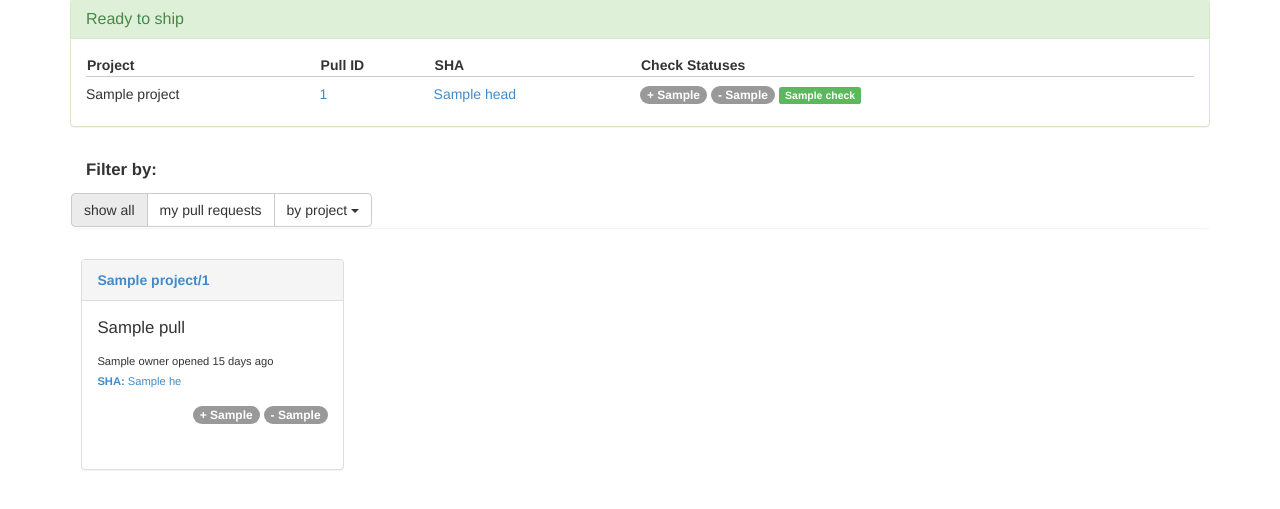
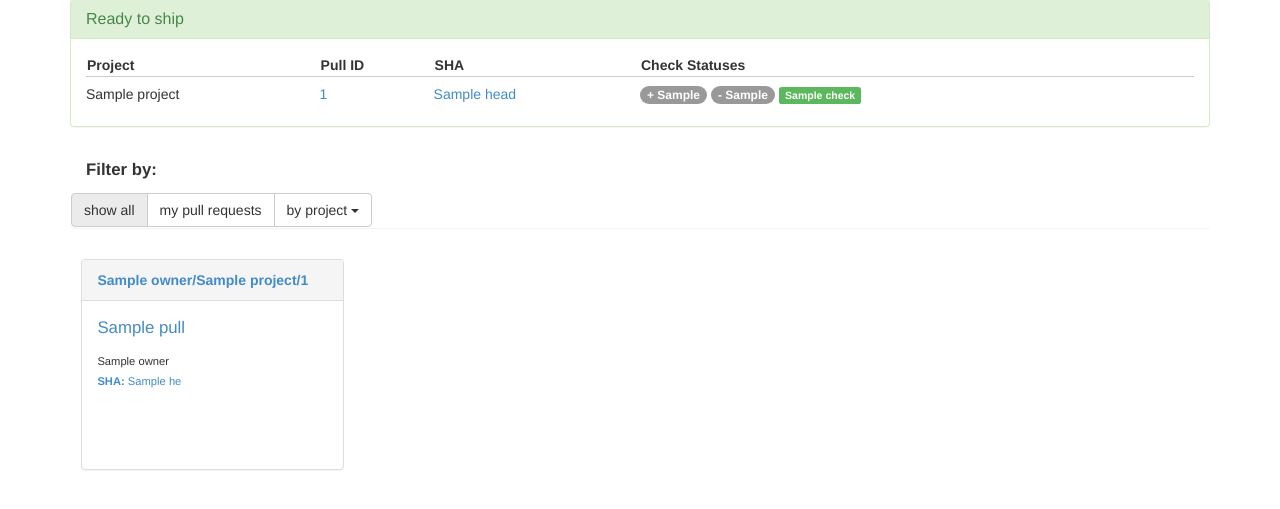
Before and after one commit to onefinestay/cinch, a Flask app: template cinch/templates/index.html in a window 1280 px wide. Shown: the part 94-603 px from the top of the page. Run offline with Flask 2, Linux system fonts and the light colour scheme; the template is opened without the code that fills it: most values are stand-ins (such as "Sample title", 1, 10 or a date in 2020).

Commit message:
factor out checks template

```diff
--- a/cinch/templates/index.html
+++ b/cinch/templates/index.html
@@ -71,29 +71,10 @@
 <!-- Grid of ordered pull requests -->
 <div id="pr-container">
     {% for pull in pull_requests %}
-    <div data-gh-user="{{ pull.owner }}" data-project="{{ pull.project.name }}" class="col-md-3 panel panel-default panel-headed pull_request">
-        <div class="panel-heading pr_heading">
-            <a href="https://github.com/{{ pull.project.owner }}/{{ pull.project.name }}/pull/{{ pull.number }}">
-                {{ pull.project.name }}/{{ pull.number }}
-            </a>
+        <div data-gh-user="{{ pull.owner }}" data-project="{{pull.project.owner}}/{{ pull.project.name }}" class="col-md-3 panel panel-default panel-headed pull_request">
+            {% include "pull_request_checks.html" %}
         </div>
-        <div class="panel-body">
-            <p class="pr_description">{{ pull.title }}</p>
-            <span class="pr_owner">{{ pull.owner }}</span><span class="pr_age"> opened 15 days ago</span><br />
-            <a class="sha_hash" href="https://github.com/{{ pull.project.owner }}/{{ pull.project.name }}/commit/{{ pull.head }}">
-                <label>SHA:</label> {{ pull.head[:9] }}
-            </a>
-            <div class="check_statuses">
-                {% for check in pull.checks %}
-                <a href="{{ check.url }}" title="{{ check.verbose_name }}" class="label label-{{ check.status|status_label }}">{{ check.label }}</a>
-                {% endfor %}
-                <span  class="pull-right">
-                    <span class="badge badge-{{ pull.sync_label }}">+ {{ pull.ahead_of_master }}</span>
-                    <span class="badge badge-{{ pull.sync_label }}">- {{ pull.behind_master }}</span>
-                </span>
-            </div>
-        </div>
-    </div>
+
     {% endfor %}
 </div><!-- close pr-container div -->
 {% endblock %}
--- /dev/null
+++ b/cinch/templates/pull_request_checks.html
@@ -0,0 +1,22 @@
+
+    <div class="panel-heading pr_heading">
+        <a href="https://github.com/{{ pull.project.owner }}/{{ pull.project.name }}/pull/{{ pull.number }}">
+            {{pull.project.owner}}/{{ pull.project.name }}/{{ pull.number }}
+        </a>
+    </div>
+    <div class="panel-body">
+        <p class="pr_description"><a href="{{ pull.url }}">{{ pull.title }}</a></p>
+        <span class="pr_owner">{{ pull.owner }}</span><!--span class="pr_age"> opened 15 days ago</span--><br />
+        <a class="sha_hash" href="https://github.com/{{ pull.project.owner }}/{{ pull.project.name }}/commit/{{ pull.head }}">
+            <label>SHA:</label> {{ pull.head[:9] }}
+        </a>
+        <div class="check_statuses">
+            {% for check in pull.checks %}
+            <a href="{{ check.url }}" title="{{ check.verbose_name }}" class="label label-{{ check.status|status_label }}">{{ check.label }}</a><br/>
+            {% endfor %}
+            <span  class="pull-left">
+                <span class="label label-{{ pull.sync_label }}">+ {{ pull.ahead_of_master }}</span>
+                <span class="label label-{{ pull.sync_label }}">- {{ pull.behind_master }}</span>
+            </span>
+        </div>
+    </div>
```
